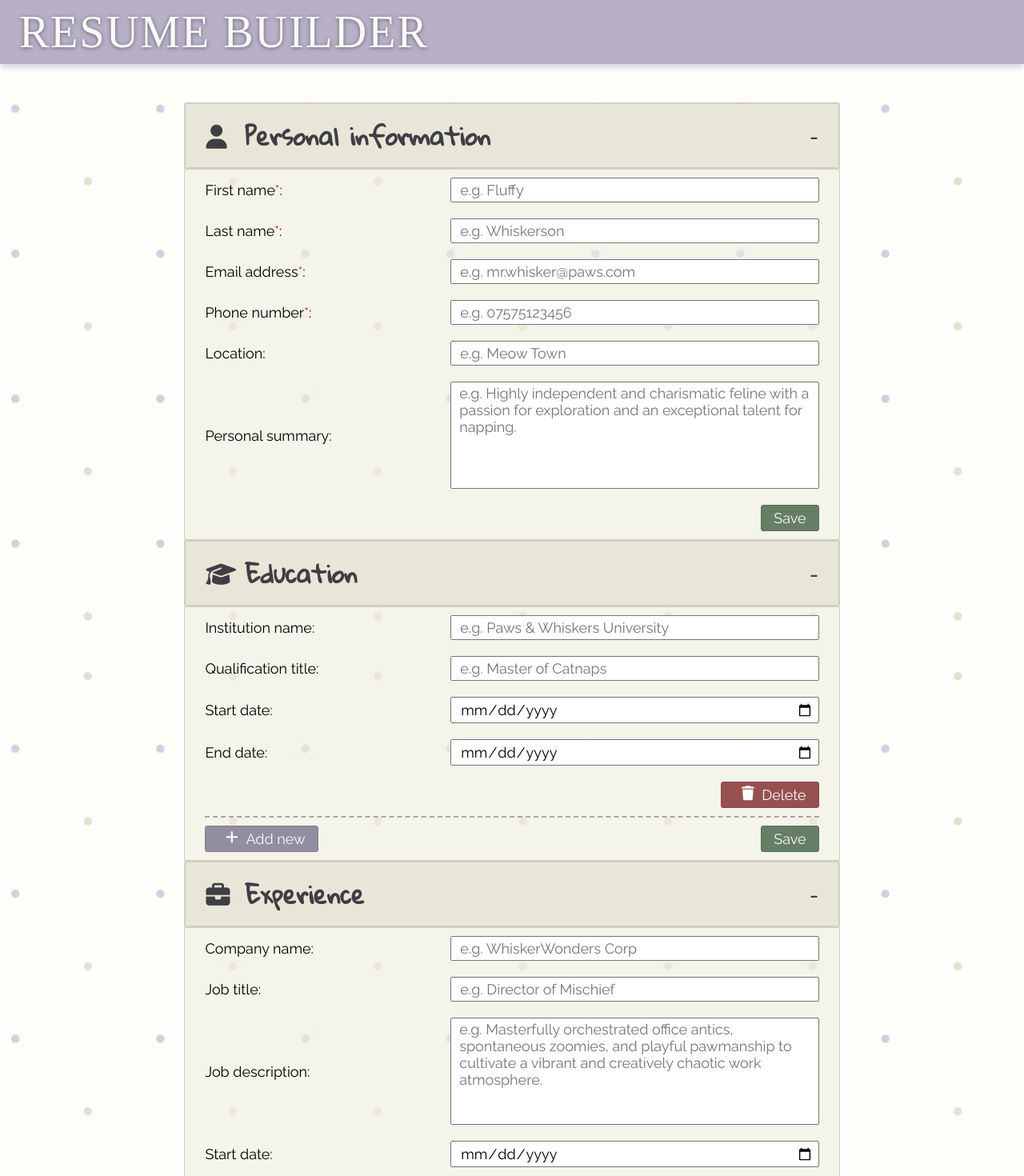
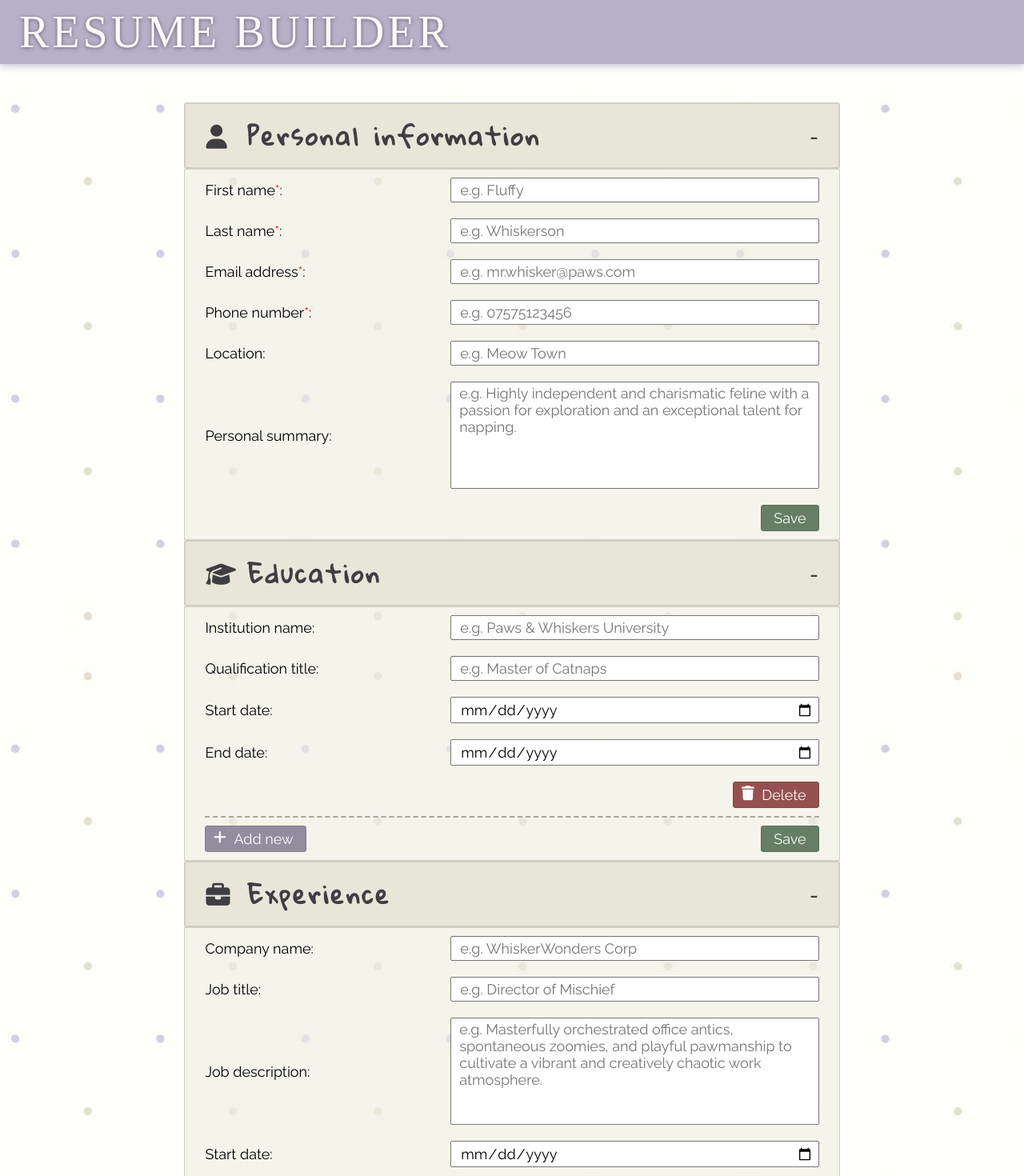
Before and after one commit to yuliana-r/cv-app, a React (Vite) app: page / in a window 1280 px wide. Shown: the top 1470 px of the page at 80% size. Built offline with nearby package versions, Linux system fonts and the light colour scheme; a web font is replaced by a local one.

Commit message:
Remove left padding on buttons with icons

```diff
--- a/src/styles/index.css
+++ b/src/styles/index.css
@@ -55,7 +55,6 @@ textarea {
   resize: none;
 }
 
-
 /* Header */
 
 header {
@@ -70,7 +69,7 @@ header {
 
 .header-title {
   text-shadow: 0 1px 5px #66626f;
-  letter-spacing: 2px;
+  letter-spacing: 4px;
 }
 
 
@@ -96,6 +95,7 @@ header {
   color: #3f3e42;
   border-radius: 3px;
   border: 2px solid #d1cfc3;
+  letter-spacing: 3px;
 }
 
 .expand-btn {
@@ -170,6 +170,13 @@ header {
   color: #fbfbfb;
   cursor: pointer;
   border: 1px solid;
+}
+
+.add-button,
+.edit-button,
+.job-form>button,
+.degree-form>button {
+  padding-left: 0;
 }
 
 .submit-button {
```
